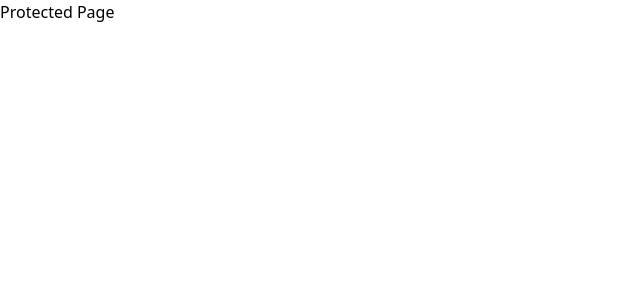
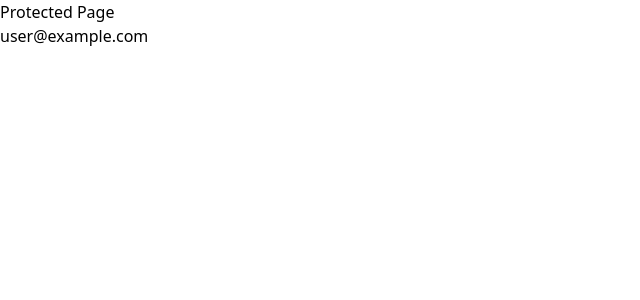
Before and after one commit to HowzayCalderon/reeg, a Next.js app: page /dashboard in a window 1280 px wide. Shown: the top 300 px of the page, without its empty margins (0-640 px from the left). Built offline with nearby package versions, Linux system fonts and the light colour scheme; no server answers; sample sign-in values are in the browser's storage.

Commit message:
google provider working

```diff
--- a/src/app/api/auth/[...nextauth]/options.ts
+++ b/src/app/api/auth/[...nextauth]/options.ts
@@ -27,7 +27,5 @@
     }
 }
 
-/* write getUserFromDB function in Services file for credentials authorize function,
-refer to next-auth documentation if confused */
 
 /*  FINISH WRITING CALL BACK FUNCTIONS, CONTINUE WATCHING CREDENTIALS TUTORIAL*/
--- a/src/app/dashboard/page.tsx
+++ b/src/app/dashboard/page.tsx
@@ -1,8 +1,21 @@
 import React from 'react'
+import { getServerSession } from 'next-auth'
+import { options } from '@/api/auth/[...nextauth]/options'
+import { redirect } from 'next/navigation'
 
-const page = () => {
+
+const page = async () => {
+  const session = await getServerSession(options)
+
+  if(!session){
+    redirect('/api/auth/signin?callbackUrl=/dashboard')
+  }
   return (
-    <div>Protected Page</div>
+    <div>
+      Protected Page
+      <p>{session.user?.email}</p>
+    </div>
+
   )
 }
 
--- a/src/middleware.ts
+++ /dev/null
@@ -1,11 +0,0 @@
-import { NextRequest, NextResponse } from "next/server";
-
-
-
-export function middleware(request: NextRequest){
-    return NextResponse.redirect(new URL('/api/auth/signin', request.url))
-}
-
-export const config = {
-    matcher: ['/dashboard']
-}
```
